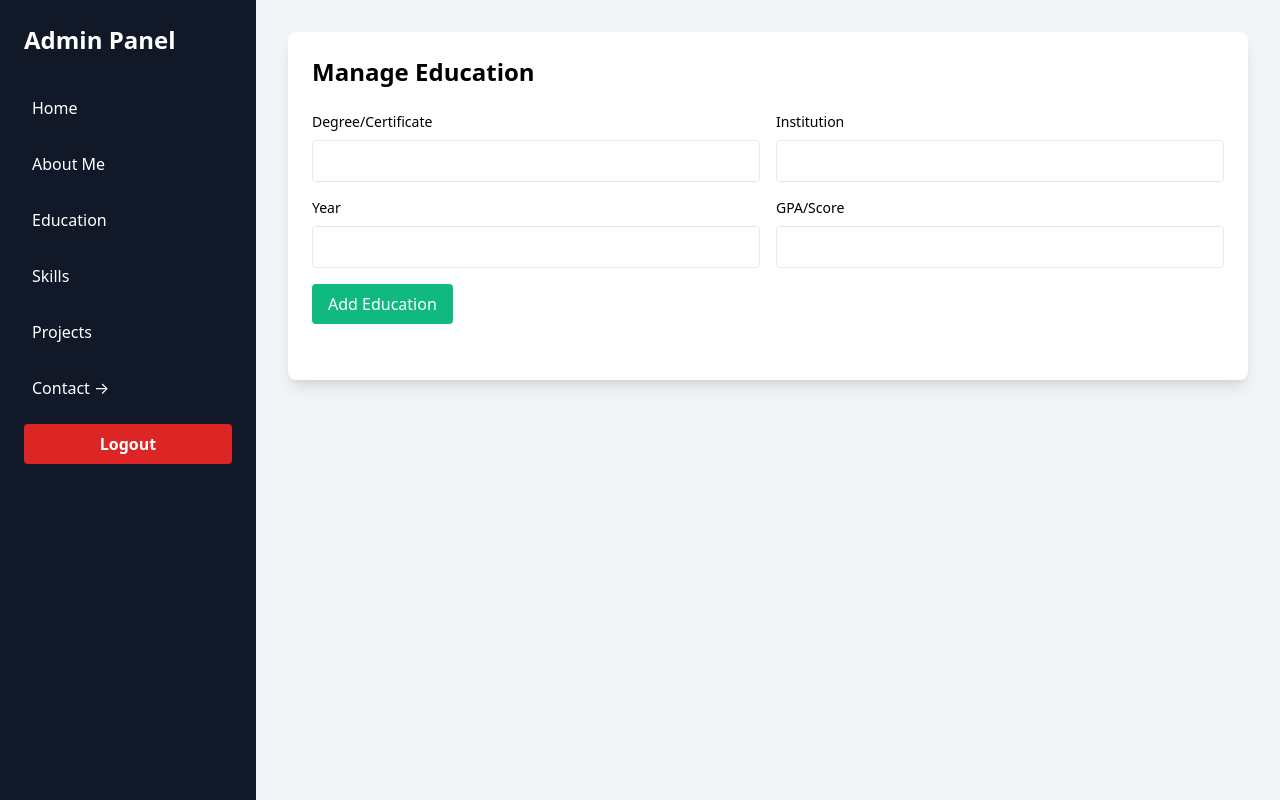
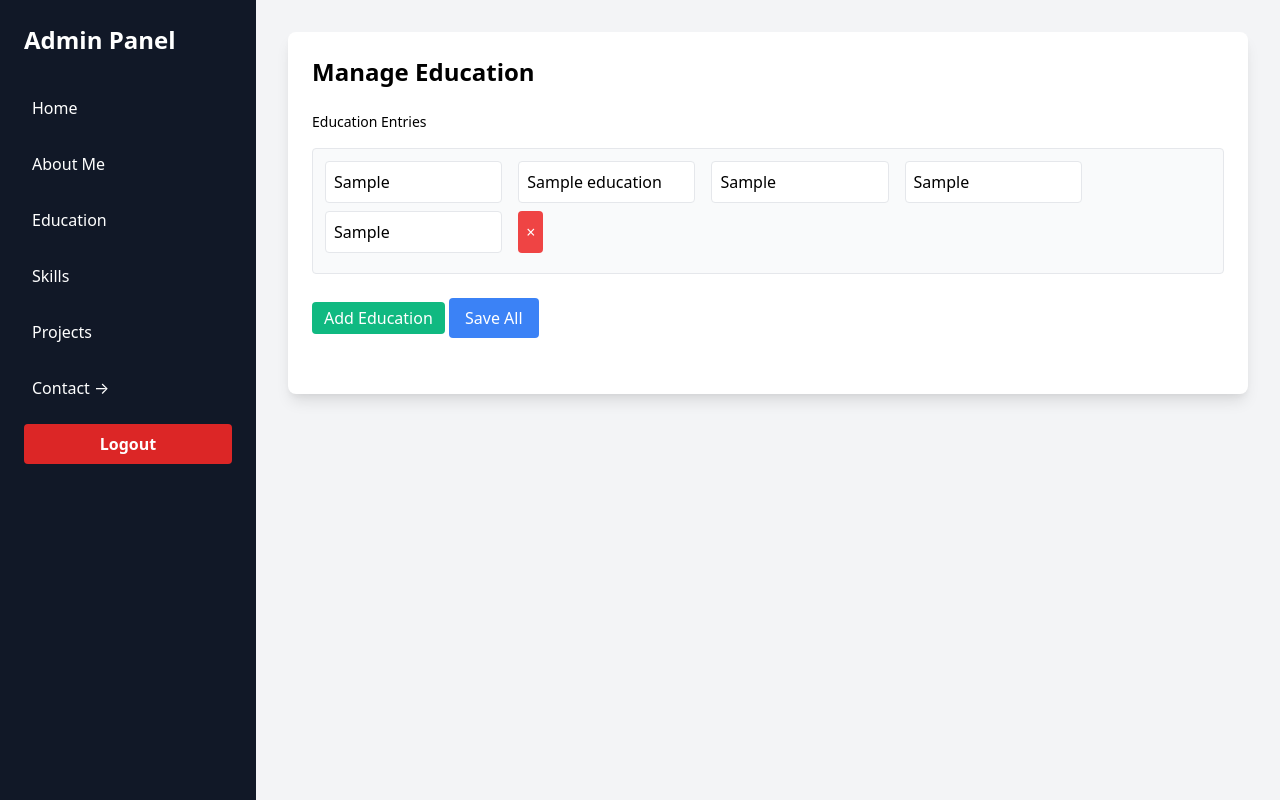
Before and after one commit to emtiaz1/full-stack_dynamic_portfolio, a Laravel app: page /admin/education in a window 1280 px wide. Run offline with Laravel 12, Linux system fonts and the light colour scheme; a user stored in the database is signed in; tables that the repository leaves empty hold one stand-in row (values such as "Sample post"); parts of the project's set-up code (start-up, migrations or seed data) failed here and were passed over.

Commit message:
updated education

```diff
--- a/app/Http/Controllers/Admin/EducationController.php
+++ b/app/Http/Controllers/Admin/EducationController.php
@@ -9,12 +9,46 @@ class EducationController extends Controller
 {
     public function index()
     {
-        return view('admin.education');
+        $educations = \App\Models\Education::all();
+        return view('admin.education', compact('educations'));
     }
 
     public function store(Request $request)
     {
-        // Validation and store logic here
-        return back()->with('success', 'Education entry added successfully!');
+        $educations = $request->input('educations', []);
+        // Remove all existing records
+        \App\Models\Education::truncate();
+        // Insert new ones
+        foreach ($educations as $edu) {
+            if (
+                !empty($edu['type']) ||
+                !empty($edu['name']) ||
+                !empty($edu['institute']) ||
+                !empty($edu['year']) ||
+                !empty($edu['grade'])
+            ) {
+                \App\Models\Education::create([
+                    'type' => $edu['type'] ?? '',
+                    'name' => $edu['name'] ?? '',
+                    'institute' => $edu['institute'] ?? '',
+                    'year' => $edu['year'] ?? '',
+                    'grade' => $edu['grade'] ?? '',
+                ]);
+            }
+        }
+        return back()->with('success', 'Education entries updated successfully!');
+    }
+    public function edit($id)
+    {
+        $education = \App\Models\Education::findOrFail($id);
+        $educations = \App\Models\Education::all();
+        return view('admin.education', compact('education', 'educations'));
+    }
+
+    public function destroy($id)
+    {
+        $education = \App\Models\Education::findOrFail($id);
+        $education->delete();
+        return back()->with('success', 'Education entry deleted successfully!');
     }
 }
--- a/app/Models/Education.php
+++ b/app/Models/Education.php
@@ -6,5 +6,11 @@ use Illuminate\Database\Eloquent\Model;
 
 class Education extends Model
 {
-    //
+    protected $fillable = [
+        'type',
+        'name',
+        'institute',
+        'year',
+        'grade',
+    ];
 }
--- a/resources/views/admin/education.blade.php
+++ b/resources/views/admin/education.blade.php
@@ -1,37 +1,63 @@
 @extends('admin.dashboard')
 
 @section('content')
-<div class="bg-white p-6 rounded-lg shadow-lg">
-    <h1 class="text-2xl font-bold mb-6">Manage Education</h1>
+    <div class="bg-white p-6 rounded-lg shadow-lg">
+        <h1 class="text-2xl font-bold mb-6">Manage Education</h1>
 
-    <form action="{{ route('admin.education.store') }}" method="POST" class="space-y-4 mb-8">
-        @csrf
+        <form action="{{ route('admin.education.store') }}" method="POST" class="space-y-4 mb-8" id="education-form">
+            @csrf
+            <label class="block text-sm font-medium mb-2">Education Entries</label>
+            <div id="educations-list">
+                @php
+                    $eduList = old('educations', isset($educations) ? $educations->toArray() : [['type' => '', 'name' => '', 'institute' => '', 'year' => '', 'grade' => '']]);
+                @endphp
+                @foreach($eduList as $i => $edu)
+                    <div class="border p-3 mb-2 rounded education-row bg-gray-50">
+                        <div class="flex mb-2 flex-wrap gap-2">
+                            <input type="text" name="educations[{{ $i }}][type]" placeholder="Type"
+                                class="w-1/5 p-2 border rounded mr-2" value="{{ $edu['type'] ?? $edu->type ?? '' }}">
+                            <input type="text" name="educations[{{ $i }}][name]" placeholder="Degree/Certificate"
+                                class="w-1/5 p-2 border rounded mr-2" value="{{ $edu['name'] ?? $edu->name ?? '' }}">
+                            <input type="text" name="educations[{{ $i }}][institute]" placeholder="Institution"
+                                class="w-1/5 p-2 border rounded mr-2" value="{{ $edu['institute'] ?? $edu->institute ?? '' }}">
+                            <input type="text" name="educations[{{ $i }}][year]" placeholder="Year"
+                                class="w-1/5 p-2 border rounded mr-2" value="{{ $edu['year'] ?? $edu->year ?? '' }}">
+                            <input type="text" name="educations[{{ $i }}][grade]" placeholder="GPA/Score"
+                                class="w-1/5 p-2 border rounded mr-2" value="{{ $edu['grade'] ?? $edu->grade ?? '' }}">
+                            <button type="button"
+                                class="px-2 py-1 bg-red-500 text-white rounded remove-education">&times;</button>
+                        </div>
+                    </div>
+                @endforeach
+            </div>
+            <button type="button" id="add-education" class="mt-2 px-3 py-1 bg-green-500 text-white rounded">Add
+                Education</button>
+            <button type="submit" class="bg-blue-500 text-white px-4 py-2 rounded hover:bg-blue-600">Save All</button>
+        </form>
+    </div>
 
-        <div class="grid grid-cols-2 gap-4">
-            <div>
-                <label class="block text-sm font-medium mb-2">Degree/Certificate</label>
-                <input type="text" name="degree" class="w-full p-2 border rounded">
-            </div>
-
-            <div>
-                <label class="block text-sm font-medium mb-2">Institution</label>
-                <input type="text" name="institution" class="w-full p-2 border rounded">
-            </div>
-
-            <div>
-                <label class="block text-sm font-medium mb-2">Year</label>
-                <input type="text" name="year" class="w-full p-2 border rounded">
-            </div>
-
-            <div>
-                <label class="block text-sm font-medium mb-2">GPA/Score</label>
-                <input type="text" name="gpa" class="w-full p-2 border rounded">
-            </div>
-        </div>
-
-        <button type="submit" class="bg-green-500 text-white px-4 py-2 rounded hover:bg-green-600">
-            Add Education
-        </button>
-    </form>
-</div>
+    <script>
+        document.getElementById('add-education').addEventListener('click', function () {
+            const list = document.getElementById('educations-list');
+            const idx = list.children.length;
+            const div = document.createElement('div');
+            div.className = 'border p-3 mb-2 rounded education-row bg-gray-50';
+            div.innerHTML = `
+                    <div class="flex mb-2 flex-wrap gap-2">
+                        <input type="text" name="educations[${idx}][type]" placeholder="Type" class="w-1/5 p-2 border rounded mr-2" value="">
+                        <input type="text" name="educations[${idx}][name]" placeholder="Degree/Certificate" class="w-1/5 p-2 border rounded mr-2" value="">
+                        <input type="text" name="educations[${idx}][institute]" placeholder="Institution" class="w-1/5 p-2 border rounded mr-2" value="">
+                        <input type="text" name="educations[${idx}][year]" placeholder="Year" class="w-1/5 p-2 border rounded mr-2" value="">
+                        <input type="text" name="educations[${idx}][grade]" placeholder="GPA/Score" class="w-1/5 p-2 border rounded mr-2" value="">
+                        <button type="button" class="px-2 py-1 bg-red-500 text-white rounded remove-education">&times;</button>
+                    </div>
+                `;
+            list.appendChild(div);
+        });
+        document.getElementById('educations-list').addEventListener('click', function (e) {
+            if (e.target.classList.contains('remove-education')) {
+                e.target.closest('.education-row').remove();
+            }
+        });
+    </script>
 @endsection
--- a/routes/web.php
+++ b/routes/web.php
@@ -69,12 +69,27 @@ Route::prefix('admin')->group(function () {
         return app(AboutController::class)->update(request());
     })->name('admin.about.update');
 
+
     Route::post('/education/store', function () {
         if (!session('admin_logged_in')) {
             return redirect()->route('admin.login')->with('error', 'Please login to access admin area.');
         }
         return app(EducationController::class)->store(request());
     })->name('admin.education.store');
+
+    Route::get('/education/{id}/edit', function ($id) {
+        if (!session('admin_logged_in')) {
+            return redirect()->route('admin.login')->with('error', 'Please login to access admin area.');
+        }
+        return app(EducationController::class)->edit($id);
+    })->name('admin.education.edit');
+
+    Route::delete('/education/{id}/delete', function ($id) {
+        if (!session('admin_logged_in')) {
+            return redirect()->route('admin.login')->with('error', 'Please login to access admin area.');
+        }
+        return app(EducationController::class)->destroy($id);
+    })->name('admin.education.delete');
 
     Route::post('/skills/store', function () {
         if (!session('admin_logged_in')) {
@@ -106,8 +121,10 @@ Route::get('/contact', function () {
     return view('contact');
 })->name('contact');
 
+use App\Models\Education;
 Route::get('/education', function () {
-    return view('education');
+    $educations = Education::orderBy('year', 'desc')->get();
+    return view('education', compact('educations'));
 })->name('education');
 
 Route::get('/projects', function () {
```
Also changed, not shown: resources/views/education.blade.php (+17 -49 lines), database/migrations/2025_07_22_165416_create_education_table.php.
